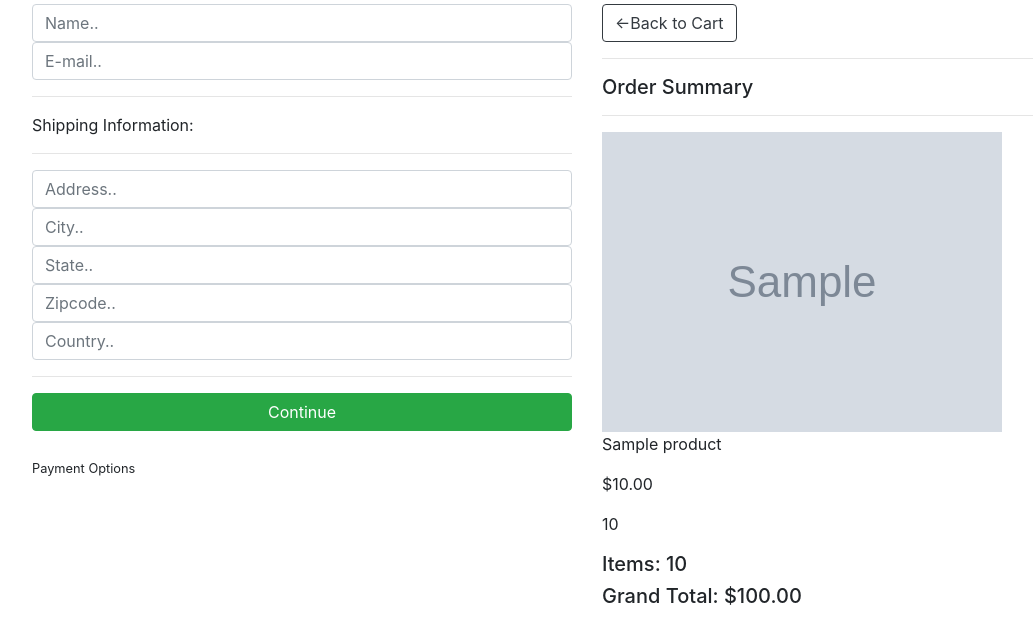
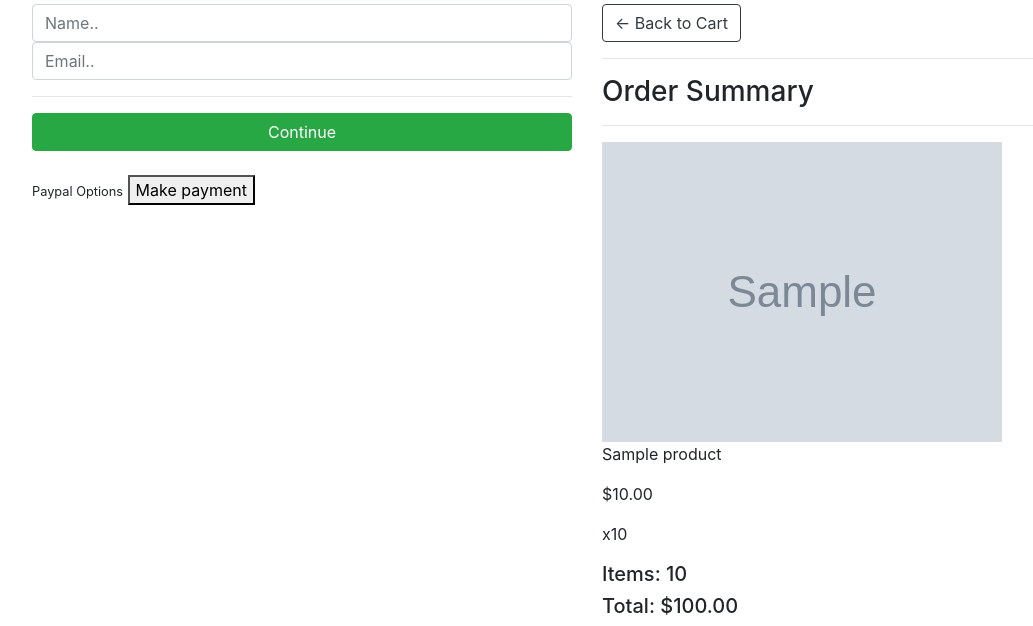
Before and after one commit to varunbkk/myportfolio_ecomsite, a Django app: template ecomsite/templates/ecomsite/checkout.html in a window 1280 px wide. Shown: the part 336-962 px from the top of the page, without its empty margins (53-1086 px from the left). Before the commit the page ends 941 px from the top, so only its background shows below. Run offline with Django 3.2, Linux system fonts and the light colour scheme; tables that the repository leaves empty hold one stand-in row (values such as "Sample post"); the template is opened without the code that fills it: values that come from a table or form of the project are taken from there, most other values are stand-ins (such as "Sample title", 1, 10 or a date in 2020); grey boxes marked "Sample" are stand-in pictures; some libraries are stand-ins or nearby versions.

Commit message:
updated checkout.html

```diff
--- a/ecomsite/templates/ecomsite/checkout.html
+++ b/ecomsite/templates/ecomsite/checkout.html
@@ -1,9 +1,6 @@
 {% extends 'ecomsite/main.html' %}
 {% load static %}
-{% block content  %}
-<!-- The checkout page consists of a 2-column layout - on the L & R sides of the page -->
-
-
+{% block content %}
      <div class="row">
       <!-- Column 1 - User, Shipping and Payment Info -->
       <!-- We assign the box-element class an id to adjust the checkout form contained within it -->
@@ -17,68 +14,153 @@
   							<input required class="form-control" type="text" name="name" placeholder="Name..">
   						</div>
   						<div class="form-field">
-            <input required class="form-control" type="text" name="email" placeholder="E-mail..">
+  							<input required class="form-control" type="email" name="email" placeholder="Email..">
+  						</div>
   					</div>
 
-        </div>
             <!-- Section II of the form - Shipping info (in case customer orders a physical product) -->
   					<div id="shipping-info">
   						<hr>
+              <!-- We also use a nested form-field class for each of the form fields to have more control -->
   						<p>Shipping Information:</p>
   						<hr>
-          <!-- We also use a nested form-field class for each of the form fields to have more control -->
   						<div class="form-field">
   							<input class="form-control" type="text" name="address" placeholder="Address..">
   						</div>
-
   						<div class="form-field">
   							<input class="form-control" type="text" name="city" placeholder="City..">
   						</div>
-
   						<div class="form-field">
   							<input class="form-control" type="text" name="state" placeholder="State..">
   						</div>
-
   						<div class="form-field">
-            <input class="form-control" type="text" name="zipcode" placeholder="Zipcode..">
+  							<input class="form-control" type="text" name="zipcode" placeholder="Zip code..">
   						</div>
-
   						<div class="form-field">
   							<input class="form-control" type="text" name="country" placeholder="Country..">
   						</div>
+  					</div>
 
-        </div>
   					<hr>
   					<input id="form-button" class="btn btn-success btn-block" type="submit" value="Continue">
   				</form>
+  			</div>
 
+			<br>
+			<div class="box-element hidden" id="payment-info">
+				<small>Paypal Options</small>
+				<button id="make-payment">Make payment</button>
 			</div>
-    <br>
-    <div class="box-element-hidden" id="payment-info">
-      <small>Payment Options</small>
 
-    </div>
 		</div>
 
       <!-- Column 2 - Order Summary -->
 		<div class="col-lg-6">
 			<div class="box-element">
-      <a class="btn btn-outline-dark" href="{% url 'cart' %}">&#x2190;Back to Cart</a>
+				<a  class="btn btn-outline-dark" href="{% url 'cart' %}">&#x2190; Back to Cart</a>
 				<hr>
-      <h5>Order Summary</h5>
+				<h3>Order Summary</h3>
 				<hr>
 				{% for item in items %}
 				<div class="cart-row">
 					<div style="flex:2"><img class="row-image" src="{{item.product.image.url}}"></div>
-        <div style="flex:2"><p>{{item.product}}</p></div>
+					<div style="flex:2"><p>{{item.product.name}}</p></div>
 					<div style="flex:1"><p>${{item.product.price|floatformat:2}}</p></div>
-        <div style="flex:1"><p>{{item.quantity}}</p></div>
+					<div style="flex:1"><p>x{{item.quantity}}</p></div>
 				</div>
 				{% endfor %}
-      <h5>Items: {{order.get_cart_items}}</h5>
-      <h5>Grand Total: ${{order.get_cart_total}}</h5>
+				<h5>Items:   {{order.get_cart_items}}</h5>
+				<h5>Total:   ${{order.get_cart_total|floatformat:2}}</h5>
 			</div>
 		</div>
+	</div>
+  <!-- This script preps the form data for processing payment -->
+  <!-- We are sending 3 sets of data 1) Cart Total 2) User Information (if logged in), 3) Shipping Address -->
+	<script type="text/javascript">
+		var shipping = '{{order.shipping}}'
+    /* Gets the cart total amount */
+		var total = '{{order.get_cart_total|floatformat:2}}'
 
-</div>
-{% endblock %}
+    /* Checks whether the item is a physical product or not */
+		if (shipping == 'False'){
+      /* If shipping=False i.e. product is digital, the shipping form part is hidden */
+		 	document.getElementById('shipping-info').innerHTML = ''
+		}
+
+		if (user != 'AnonymousUser'){
+      /* If the user is logged in, no need to show his user name and info */
+		 	document.getElementById('user-info').innerHTML = ''
+		 }
+
+		if (shipping == 'False' && user != 'AnonymousUser'){
+			//Hide entire form if user is logged in and shipping is false
+				document.getElementById('form-wrapper').classList.add("hidden");
+				//Show payment if logged in user wants to buy an item that does not require shipping
+			    document.getElementById('payment-info').classList.remove("hidden");
+		}
+
+		var form = document.getElementById('form')
+		form.addEventListener('submit', function(e){
+	    	e.preventDefault()
+	    	console.log('Form Submitted...')
+	    	document.getElementById('form-button').classList.add("hidden");
+	    	document.getElementById('payment-info').classList.remove("hidden");
+	    })
+
+	    document.getElementById('make-payment').addEventListener('click', function(e){
+	    	submitFormData()
+	    })
+      /* this function sends the form data to Django backend for processing */
+	    function submitFormData(){
+	    	console.log('Payment button clicked')
+        /* We're sending the user info and shipping information to as 2 separate objects */
+        /* Object 1 - User info */
+	    	var userFormData = {
+				'name':null,
+				'email':null,
+				'total':total,
+			}
+      /* Object 2 - Shipping information */
+			var shippingInfo = {
+				'address':null,
+				'city':null,
+				'state':null,
+				'zipcode':null,
+			}
+
+			if (shipping != 'False'){
+          /* Retrieve all the shipping information from the form data if order has physical products */
+	    		shippingInfo.address = form.address.value
+		    	shippingInfo.city = form.city.value
+		    	shippingInfo.state = form.state.value
+		    	shippingInfo.zipcode = form.zipcode.value
+	    	}
+
+	    	if (user == 'AnonymousUser'){
+          /* Retrieve the user info from the form in case of an unregistered user */
+	    		userFormData.name = form.name.value
+	    		userFormData.email = form.email.value
+	    	}
+
+	    	console.log('Shipping Info:', shippingInfo)
+	    	console.log('User Info:', userFormData)
+
+        var url = '/process_order/'
+        fetch(url,{
+          method:'POST',
+          headers:{
+            'content-Type':'application/json',
+            'X-CSRFToken':csrftoken,
+          },
+          /* 'form' and 'shipping' objects are sent as dictionaries to the backend */
+          body:JSON.stringify({'form':userFormData,'shipping':shippingInfo})
+        })
+        .then((response) => response.json())
+        .then((data) => {
+          console.log('Success:',data);
+          alert('Transaction Completed');
+          window.location.href = "{% url 'store' %}"
+        })
+	    }
+	</script>
+{% endblock content %}
```
Lines whose indentation alone changed are shown as unchanged.
